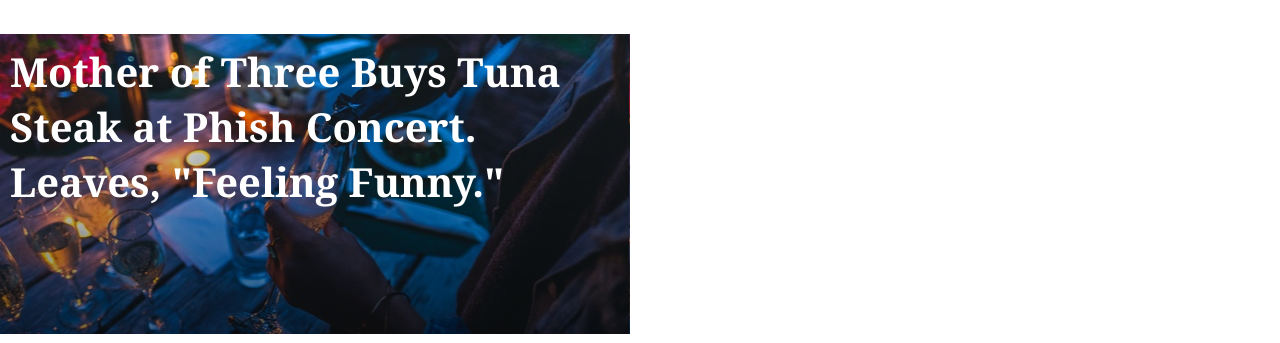
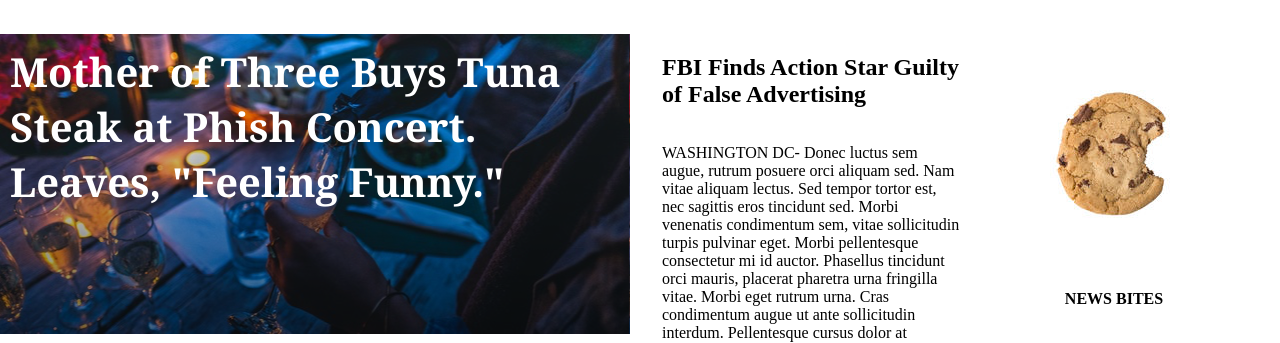
Before and after one commit to zmfrew/mytimes, a plain HTML site: page index.html in a window 1280 px wide. Shown: the part 86-429 px from the top of the page. Drawn offline with Linux system fonts and the light colour scheme.

Commit message:
Fix flex formatting of columns

```diff
--- a/index.html
+++ b/index.html
@@ -20,7 +20,7 @@
 
   <!-- Contains all info about articles on page -->
   <body>
-    <div class="main-content">
+    <main>
 
       <!-- First column structuring -->
       <div class="column large">
@@ -55,7 +55,7 @@
         </div>
       </div>
 
-      </div>
+
 
       <!-- Second column structuring -->
       <div class="column medium">
@@ -90,6 +90,7 @@
       </div>
 
     </div>
+  </main>
   </body>
 
   <!-- Navigation bar for bottom of page and copyright info -->
--- a/resources/css/style.css
+++ b/resources/css/style.css
@@ -49,7 +49,7 @@ a:link {
   color: black;
 }
 
-.main-content {
+main {
   display: flex;
   padding-top: 100px;
 }
```
